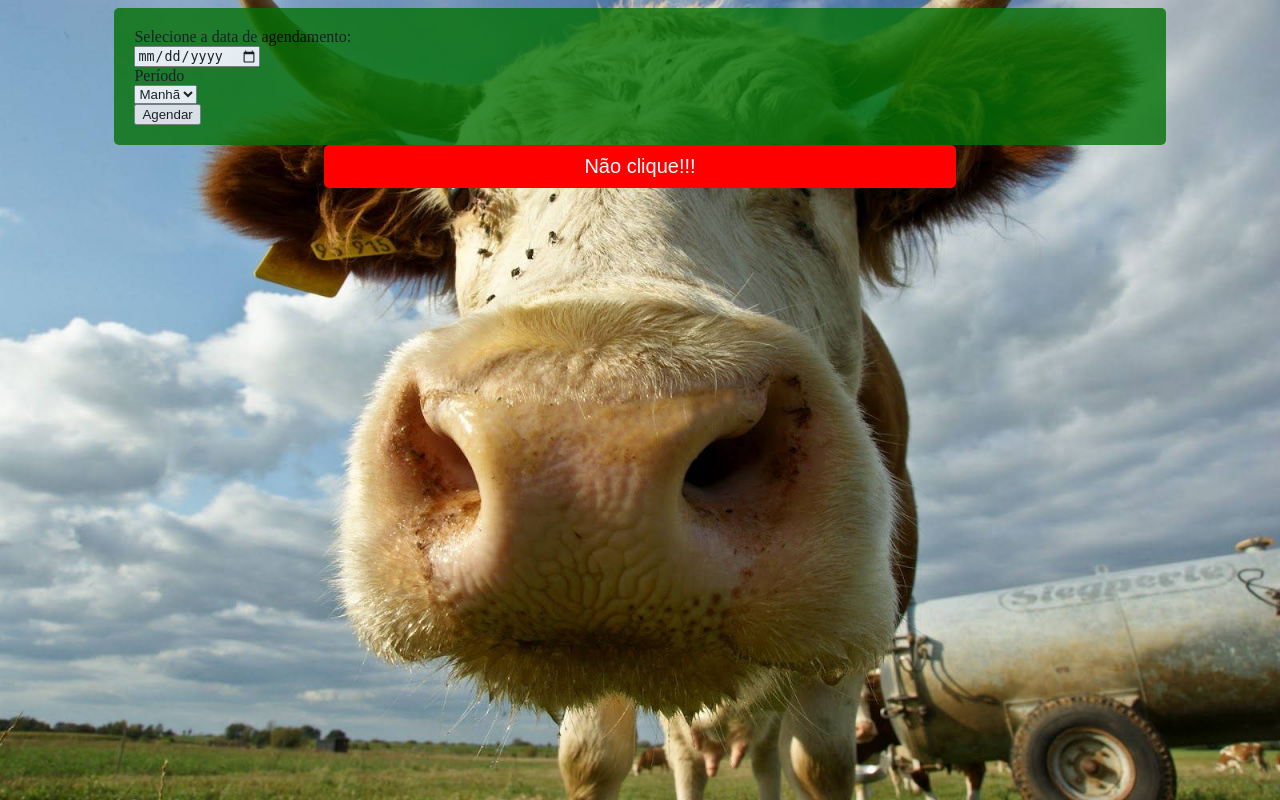
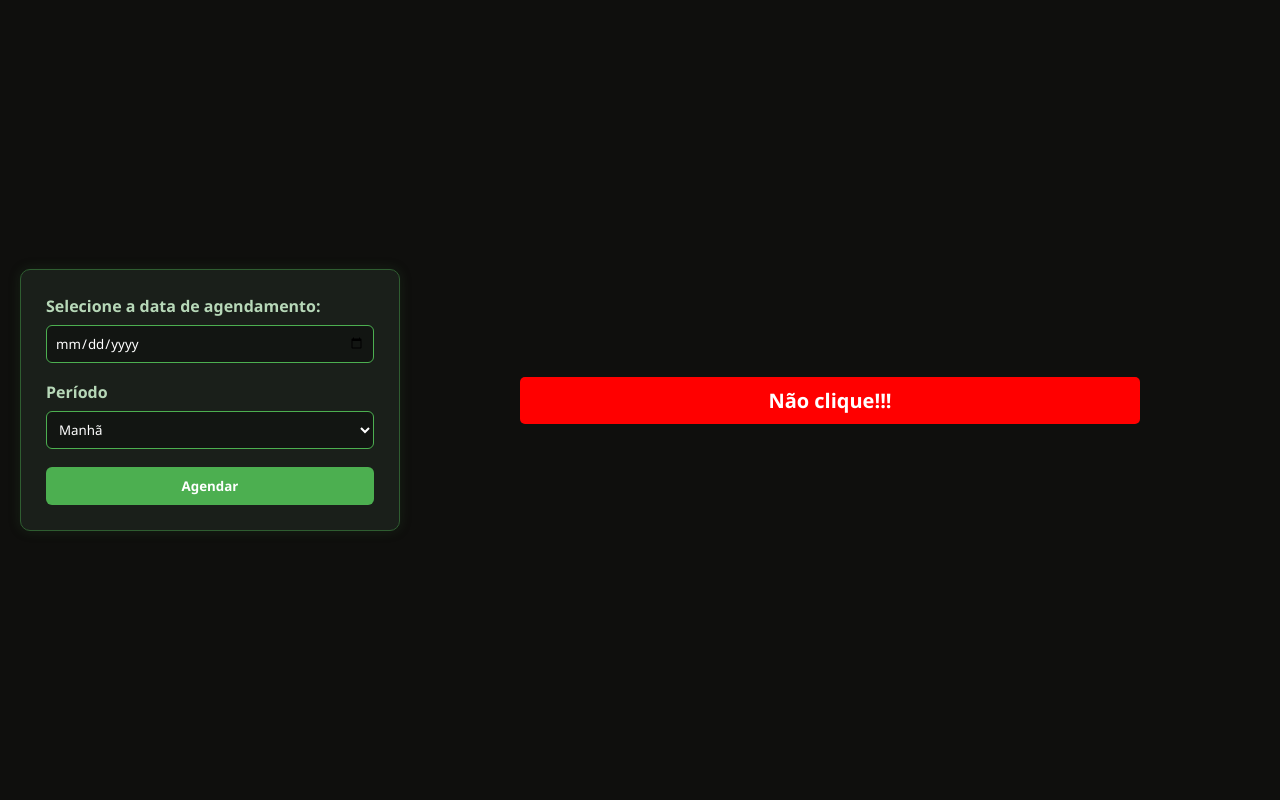
Before and after one commit to mateusmarcelino23/agendamentos, a PHP site: page /SAE/calendario.php in a window 1280 px wide. Run offline with PHP 8.4, Linux system fonts and the light colour scheme; the visitor is signed in with stand-in values (Sample User, id 1); some libraries are stand-ins or nearby versions.

Commit message:
estilização básica da página de agendamentos

```diff
--- a/styles.css
+++ b/styles.css
@@ -1,22 +1,91 @@
-:root {
-  --primary-color: #4CAF50;
-  --secondary-color: #f44336;
-  --background-color: #f0f0f0;
-  --text-color: #333333;
+/* ======= RESET SIMPLES ======= */
+* {
+  margin: 0;
+  padding: 0;
+  box-sizing: border-box;
+  font-family: 'Segoe UI', Arial, sans-serif;
 }
 
+/* ======= BACKGROUND GLOBAL ======= */
 body {
-  background: url(img/hairy-cow-nose-zajsdj5us69ajme2.jpg);
-  background-size: cover;
-  background-repeat: no-repeat;
+  background: #0f0f0d;
+  color: #f3f3f3;
+  display: flex;
+  justify-content: center;
+  align-items: center;
+  min-height: 100vh;
+  padding: 20px;
 }
 
+/* ======= CONTAINER ======= */
 .container {
-  top: 50%; left: 50%;
-  width: 80%;
-  margin: auto;
-  padding: 20px;
-  background-color: #047106;
-  border-radius: 5px;
-  opacity: 0.8;
+  background: #1a1f1a;
+  border: 1px solid #2f5d31;
+  padding: 25px;
+  border-radius: 10px;
+  width: 380px;
+  animation: fadeIn 0.6s ease;
+  box-shadow: 0px 0px 12px #2f5d3140;
 }
+
+/* ======= LABELS & INPUTS ======= */
+label {
+  font-weight: bold;
+  color: #b7d8b8;
+}
+
+input,
+select {
+  width: 100%;
+  padding: 8px;
+  margin: 8px 0 18px;
+  border: 1px solid #4caf50;
+  background: #121512;
+  border-radius: 6px;
+  color: #fff;
+  transition: 0.3s;
+}
+
+input:focus,
+select:focus {
+  border-color: #e08e45;
+  box-shadow: 0px 0px 6px #e08e4525;
+}
+
+/* ======= BOTÃO ======= */
+button {
+  width: 100%;
+  padding: 10px;
+  border: none;
+  cursor: pointer;
+  font-weight: bold;
+  background: #4caf50;
+  color: #fff;
+  border-radius: 6px;
+  transition: 0.3s ease;
+}
+
+button:hover {
+  background: #2f5d31;
+  transform: scale(1.02);
+  box-shadow: 0px 0px 8px #2f5d31;
+}
+
+/* ======= CHECKBOX ======= */
+input[type='checkbox'] {
+  width: auto;
+  transform: scale(1.1);
+  margin-right: 6px;
+}
+
+/* ======= ANIMAÇÕES ======= */
+@keyframes fadeIn {
+  from {
+    opacity: 0;
+    transform: translateY(8px);
+  }
+  to {
+    opacity: 1;
+    transform: translateY(0);
+  }
+}
```
